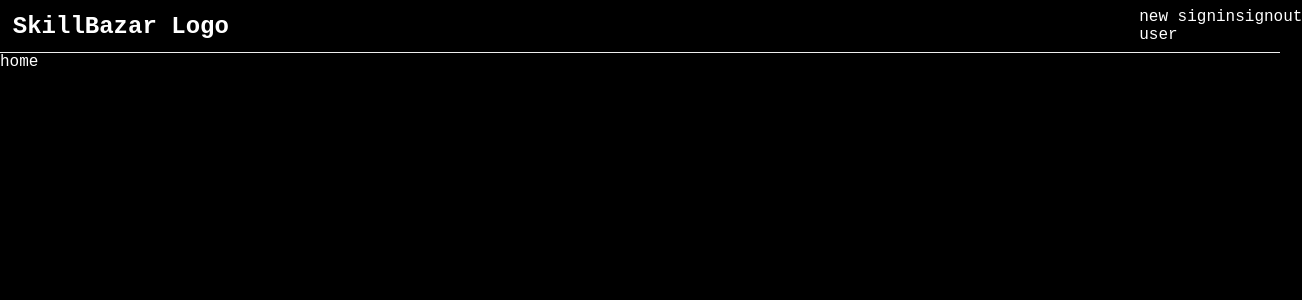
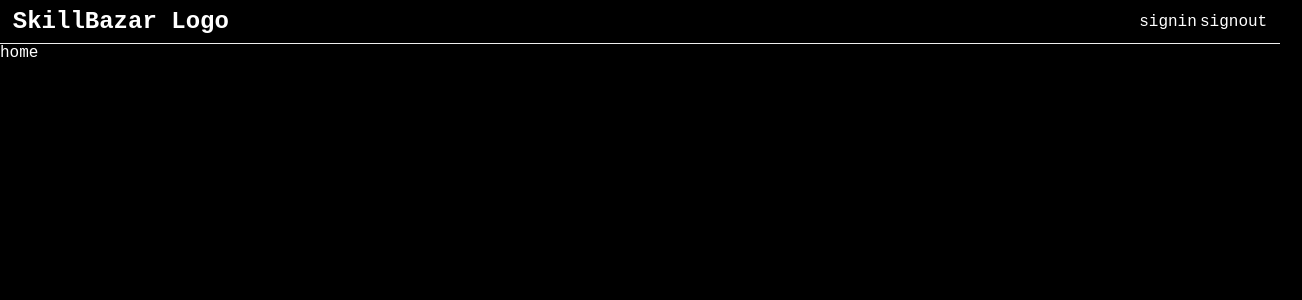
Before and after one commit to AndriyDubovichWork/skill_bazar, a Next.js app: page / in a window 1280 px wide. Shown: the top 300 px of the page, 1302 px wide, since content can reach past the window. Built offline with nearby package versions, Linux system fonts and the light colour scheme.

Commit message:
login throught git hub

```diff
--- a/src/app/components/NavBar/NavBar.tsx
+++ b/src/app/components/NavBar/NavBar.tsx
@@ -9,7 +9,6 @@ export default function NavBar() {
         <h2>SkillBazar Logo</h2>
       </Link>
       <div className={classes.Authorization}>
-        <Link href={'api/auth/newuser'}>new user</Link>
         <Link href={'api/auth/signin'}>signin</Link>
         <Link href={'api/auth/signout'}>signout</Link>
       </div>
```
